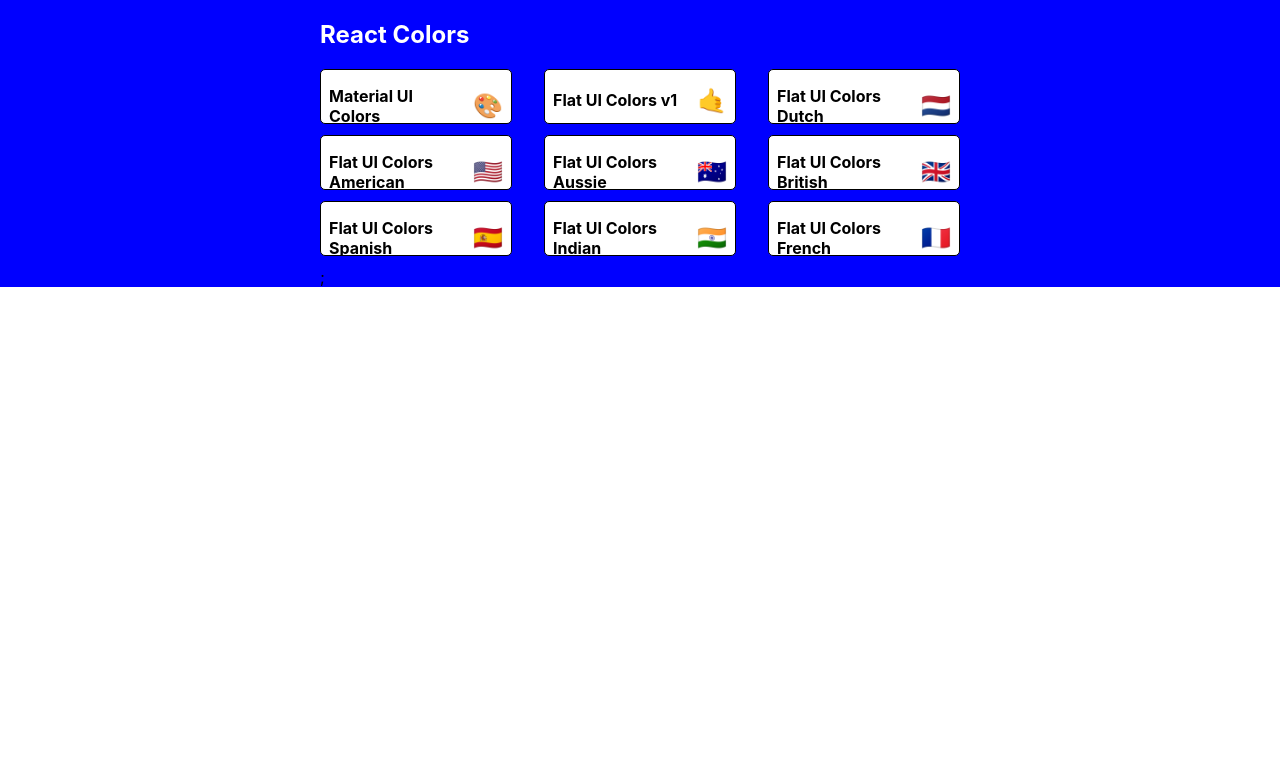
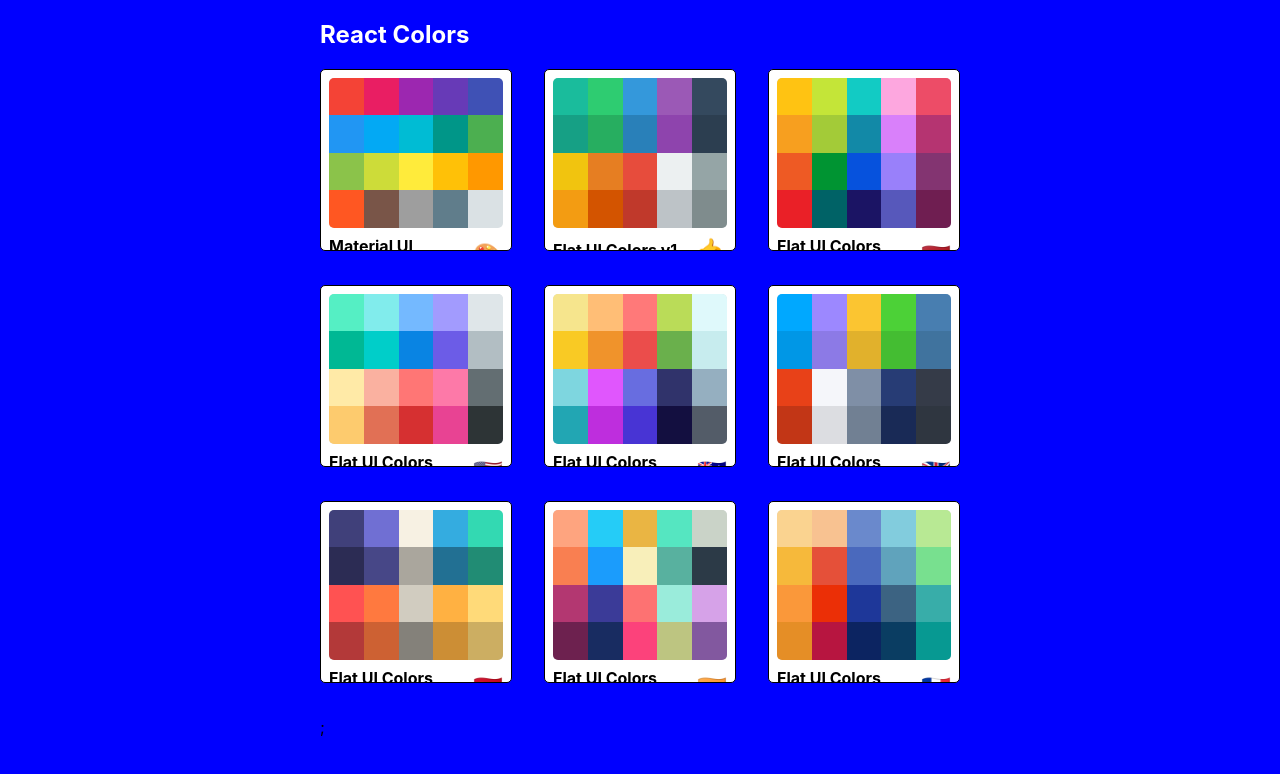
Before and after one commit to christianhubbard/colorboards, a React (Create React App) app: page / in a window 1280 px wide. Shown: the top 774 px of the page. Built offline with nearby package versions, Linux system fonts and the light colour scheme.

Commit message:
Finishing styling for MiniPalette and PaletteList

```diff
--- a/src/MiniPalette.js
+++ b/src/MiniPalette.js
@@ -15,7 +15,11 @@
         }
     },
     colors: {
-        backgroundColor: "grey"
+        backgroundColor: "#dae1e4",
+        height: '150px',
+        width: '100%',
+        borderRadius: '5px',
+        overflow: 'hidden'
     },
     title: {
         display: "flex",
@@ -30,15 +34,29 @@
     emoji: {
         marginLeft: "0.5rem",
         fontSize: "1.5rem"
+    },
+    miniColor: {
+        height: '25%',
+        width: '20%',
+        display: 'inline-block',
+        margin: "0 auto",
+        position: 'relative',
+        marginBottom: '-4px'
     }
 };
 
 function MiniPalette(props) {
-    const { classes, paletteName, emoji} = props;
-    console.log(props)
+    const { classes, paletteName, emoji, colors} = props;
+    const miniColorBoxes = colors.map(color => (
+        <div className={classes.miniColor} style={{backgroundColor: color.color}} key={color.name}  />
+    ));
+
+
     return (
         <div className={classes.root}>
-            <div className={classes.colors} />
+            <div className={classes.colors} >
+                {miniColorBoxes}
+            </div>
             <h5 className={classes.title}>
                 {paletteName} <span className={classes.emoji}>{emoji}</span>
             </h5>
--- a/src/PaletteList.js
+++ b/src/PaletteList.js
@@ -6,7 +6,7 @@
 const styles= {
     root: {
         backgroundColor: 'blue',
-        height: "100%",
+        height: "100vh",
         display: 'flex',
         alignItems: 'flex-start',
         justifyContent: 'center'
```
